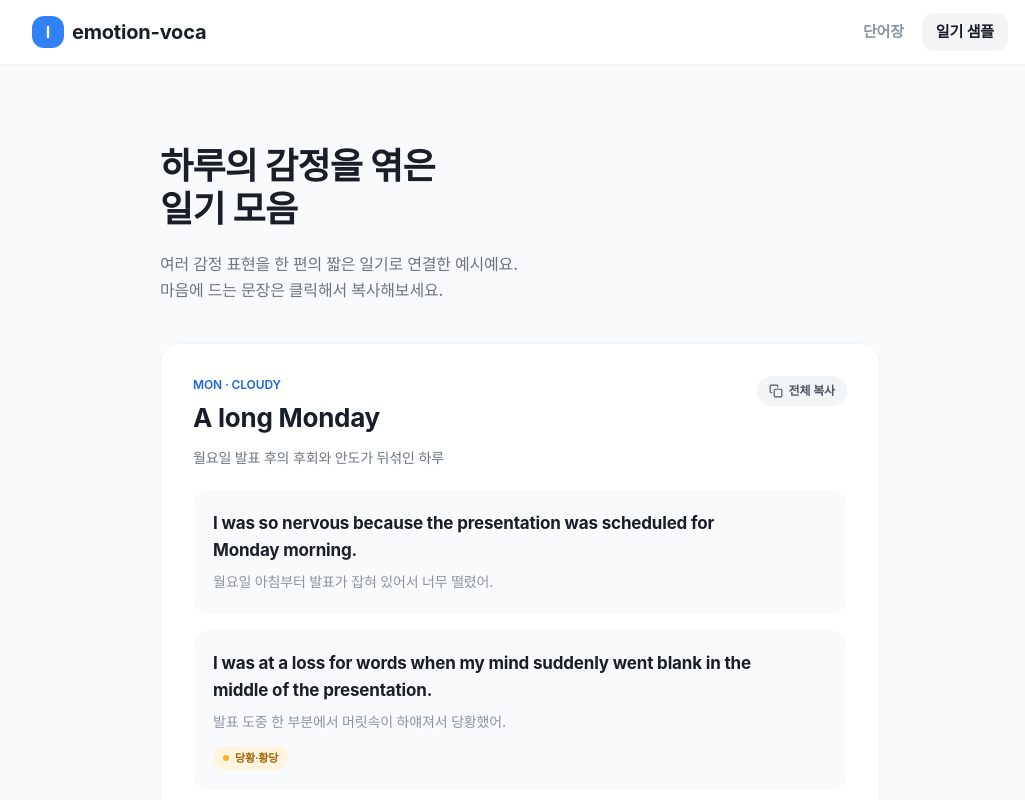
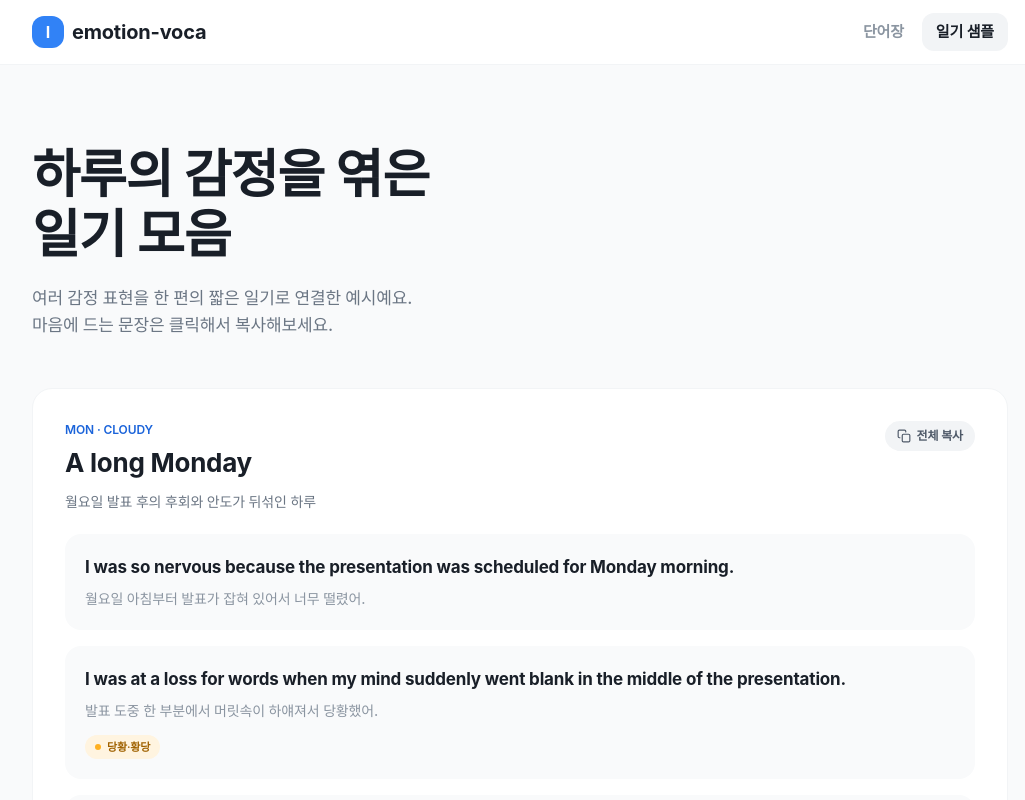
Before and after one commit to limEnough/emotion-voca, a React (Vite) app: page /diary-samples in a window 1280 px wide. Shown: the top 800 px of the page, without its empty margins (120-1145 px from the left). Built offline with nearby package versions, Linux system fonts and the light colour scheme; a web font is replaced by a local one.

Commit message:
refact: 일기 샘플 레이아웃 수정

```diff
--- a/index.html
+++ b/index.html
@@ -5,7 +5,7 @@
     <link rel="icon" type="image/svg+xml" href="/favicon.svg" />
     <meta name="viewport" content="width=device-width, initial-scale=1.0" />
     <meta name="description" content="영어 일기 쓰기를 위한 감정 표현 단어장" />
-    <title>Inkwell · 영어 일기 감정 표현 단어장</title>
+    <title>emotion-voca · 감정 표현 단어장</title>
 
     <!-- Asta Sans web font -->
     <style>
--- a/src/pages/DiarySamplesPage.tsx
+++ b/src/pages/DiarySamplesPage.tsx
@@ -1,8 +1,12 @@
-import { useVocab } from '@/hooks/useVocab';
-import { CopyButton } from '@/components/CopyButton';
-import { getCategoryColor } from '@/lib/category-colors';
-import { cn } from '@/lib/utils';
-import type { DiarySample, DiarySentence, EmotionCategory } from '@/types/domain';
+import { useVocab } from "@/hooks/useVocab";
+import { CopyButton } from "@/components/CopyButton";
+import { getCategoryColor } from "@/lib/category-colors";
+import { cn } from "@/lib/utils";
+import type {
+  DiarySample,
+  DiarySentence,
+  EmotionCategory,
+} from "@/types/domain";
 
 export function DiarySamplesPage() {
   const { data, isLoading, error, categoryBySlug } = useVocab();
@@ -10,31 +14,42 @@ export function DiarySamplesPage() {
 
   return (
     <div className="min-h-[calc(100vh-4rem)]">
-      <section className="max-w-3xl mx-auto px-5 sm:px-6 pt-12 sm:pt-20 pb-10">
-        <h1 className="text-[28px] sm:text-[36px] font-bold text-grey-900 leading-[1.2] tracking-tighter">
-          하루의 감정을 엮은<br />
+      <section className="max-w-5xl mx-auto px-5 sm:px-6 pt-12 sm:pt-20 pb-10 sm:pb-12">
+        <h1 className="text-[32px] sm:text-[44px] md:text-[52px] font-bold text-grey-900 leading-[1.15] tracking-tighter">
+          하루의 감정을 엮은
+          <br />
           일기 모음
         </h1>
-        <p className="mt-5 text-grey-600 text-[15px] sm:text-[16px] leading-relaxed font-medium tracking-tight">
-          여러 감정 표현을 한 편의 짧은 일기로 연결한 예시예요.<br />
+        <p className="mt-5 text-grey-600 text-[15px] sm:text-[17px] max-w-xl leading-relaxed font-medium tracking-tight">
+          여러 감정 표현을 한 편의 짧은 일기로 연결한 예시예요.
+          <br />
           마음에 드는 문장은 클릭해서 복사해보세요.
         </p>
       </section>
 
-      <div className="max-w-3xl mx-auto px-5 sm:px-6 pb-24 space-y-5">
+      <div className="max-w-5xl mx-auto px-5 sm:px-6 pb-24 space-y-5">
         {error ? (
           <div className="bg-white border border-grey-100 rounded-3xl p-8 text-center">
-            <p className="text-grey-900 font-bold text-[17px] tracking-tight">데이터를 불러오지 못했어요</p>
-            <p className="text-[14px] text-grey-500 mt-2 font-medium">{error}</p>
+            <p className="text-grey-900 font-bold text-[17px] tracking-tight">
+              데이터를 불러오지 못했어요
+            </p>
+            <p className="text-[14px] text-grey-500 mt-2 font-medium">
+              {error}
+            </p>
           </div>
         ) : isLoading ? (
           <>
             {Array.from({ length: 3 }).map((_, i) => (
-              <div key={i} className="h-72 bg-white border border-grey-100 rounded-3xl animate-pulse" />
+              <div
+                key={i}
+                className="h-72 bg-white border border-grey-100 rounded-3xl animate-pulse"
+              />
             ))}
           </>
         ) : samples.length === 0 ? (
-          <p className="text-center text-grey-500 py-12 font-medium">아직 등록된 일기 샘플이 없어요</p>
+          <p className="text-center text-grey-500 py-12 font-medium">
+            아직 등록된 일기 샘플이 없어요
+          </p>
         ) : (
           samples.map((sample) => (
             <DiarySampleCard
@@ -56,7 +71,7 @@ function DiarySampleCard({
   sample: DiarySample;
   categoryBySlug: Map<string, EmotionCategory>;
 }) {
-  const fullText = sample.sentences.map((s) => s.en).join(' ');
+  const fullText = sample.sentences.map((s) => s.en).join(" ");
 
   return (
     <article className="bg-white border border-grey-100 rounded-3xl overflow-hidden">
@@ -97,7 +112,9 @@ function DiarySentenceRow({
   sentence: DiarySentence;
   categoryBySlug: Map<string, EmotionCategory>;
 }) {
-  const category = sentence.category_slug ? categoryBySlug.get(sentence.category_slug) : null;
+  const category = sentence.category_slug
+    ? categoryBySlug.get(sentence.category_slug)
+    : null;
   const colors = category ? getCategoryColor(category.color_key) : null;
 
   return (
@@ -113,12 +130,15 @@ function DiarySentenceRow({
           {category && colors && (
             <span
               className={cn(
-                'inline-flex items-center gap-1.5 mt-3 px-2.5 py-1 text-[11px] font-semibold rounded-full',
+                "inline-flex items-center gap-1.5 mt-3 px-2.5 py-1 text-[11px] font-semibold rounded-full",
                 colors.bg,
-                colors.text
+                colors.text,
               )}
             >
-              <span className={cn('w-1.5 h-1.5 rounded-full', colors.dot)} aria-hidden="true" />
+              <span
+                className={cn("w-1.5 h-1.5 rounded-full", colors.dot)}
+                aria-hidden="true"
+              />
               {category.name_ko}
             </span>
           )}
```
